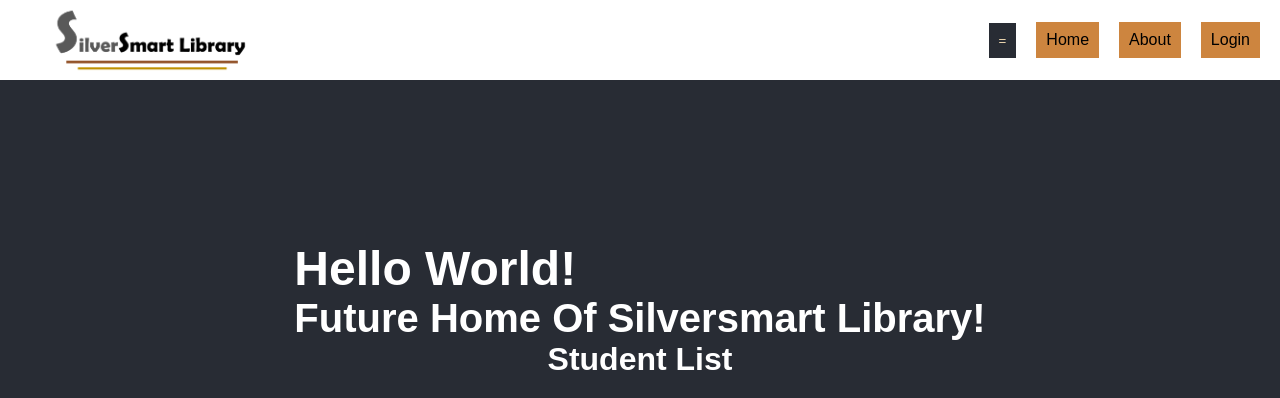
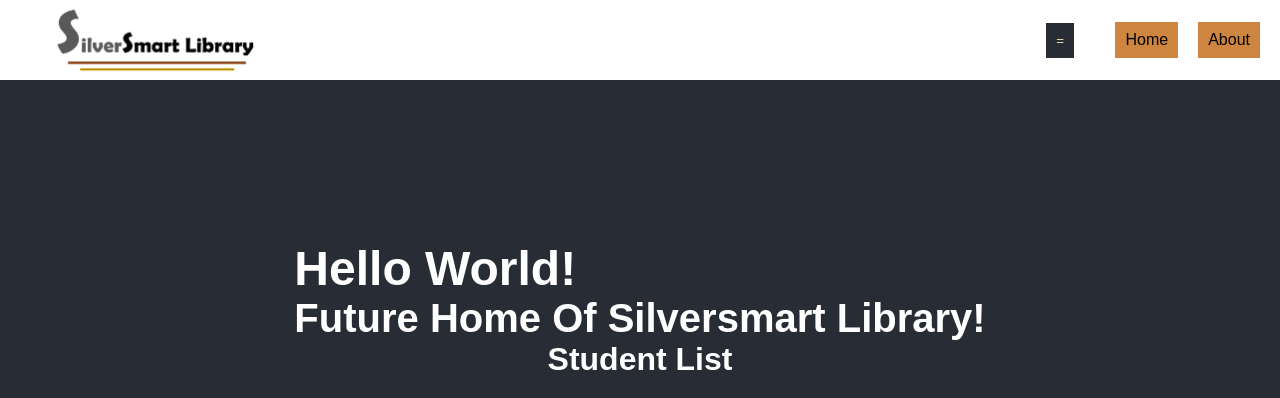
Before and after one commit to morganglis/SilverSmart-Library, a Flask app: page / in a window 1280 px wide. Shown: the top 398 px of the page. Run offline with Flask 3, Linux system fonts and the light colour scheme.

Commit message:
vanish login

```diff
--- a/app/templates/header.html
+++ b/app/templates/header.html
@@ -22,7 +22,6 @@
                 <ul>
                     <button href="#">Home</button>
                     <button href="#">About</button>
-                    <button href="#">Login</button>
                 </ul>
             </nav>
         </div>
```
